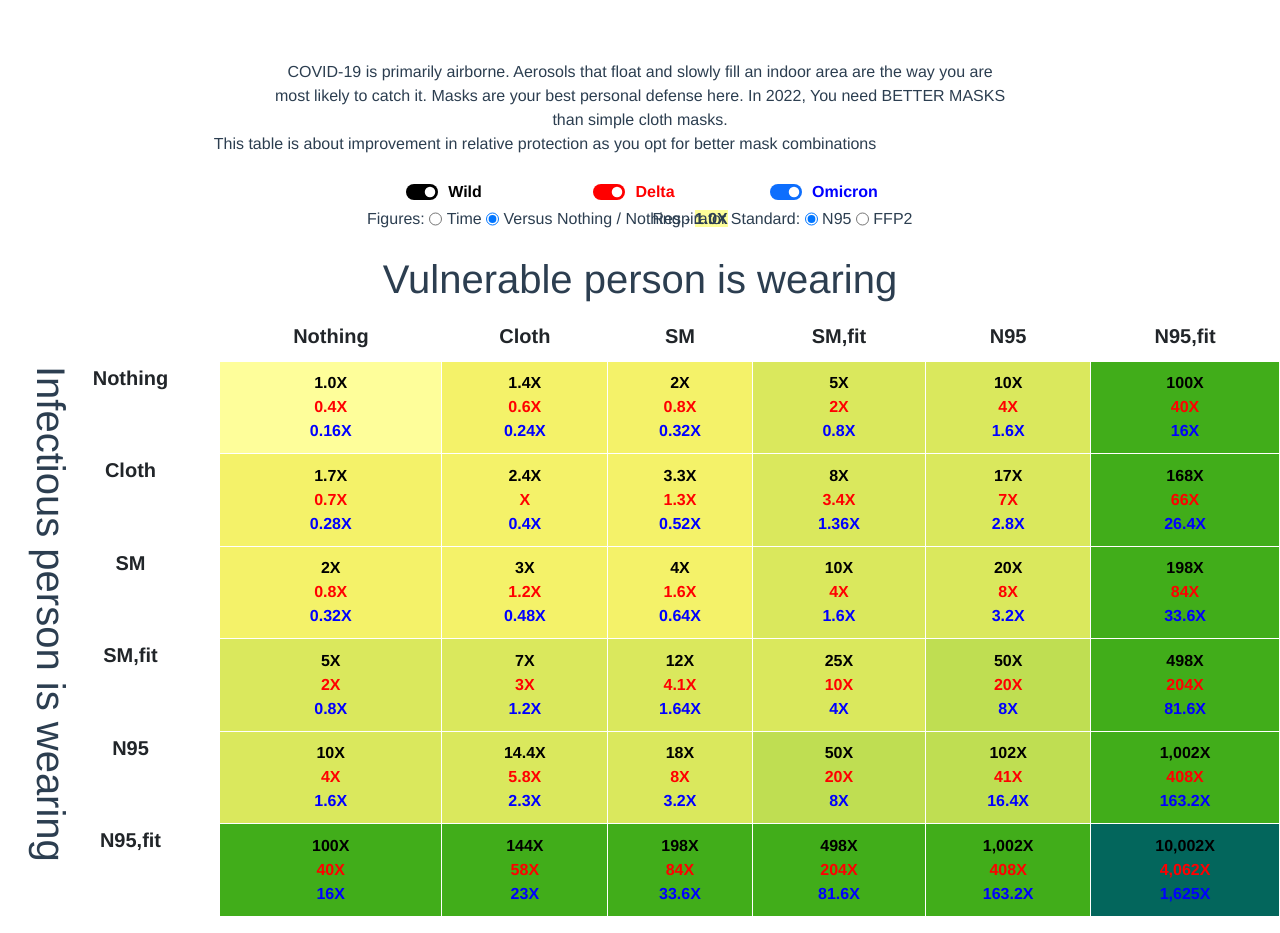
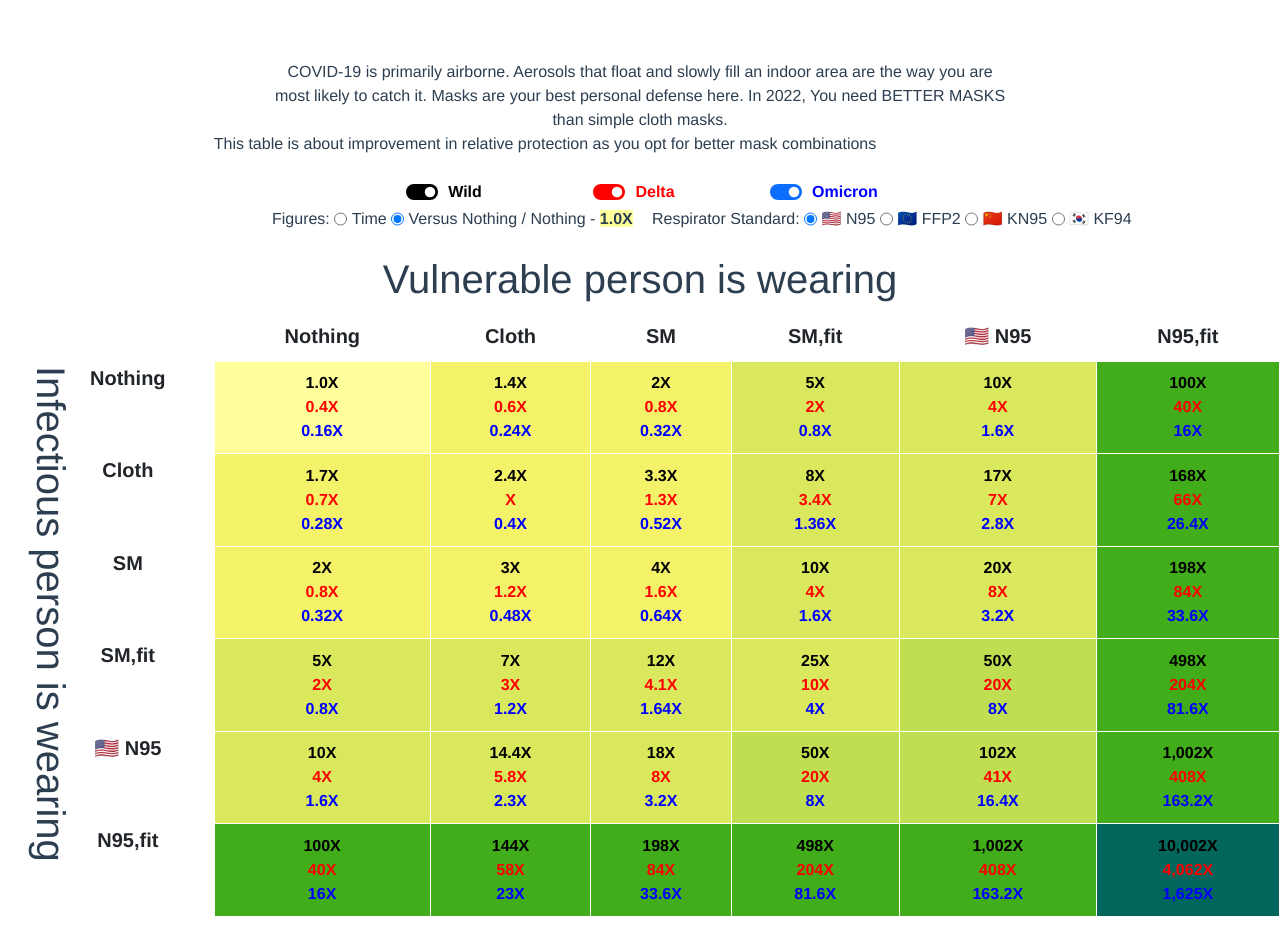
Before and after one commit to its-airborne/bettermasks, a Vue app: page / in a window 1280 px wide. Built offline with nearby package versions, Linux system fonts and the light colour scheme; the HTML template or start-up script is replaced by a standard one.

Commit message:
standards

```diff
--- a/src/App.vue
+++ b/src/App.vue
@@ -54,7 +54,7 @@
         </div>
       </div>
       <div class="row" dir="ltr">
-        <div class="col-sm-3"></div>
+        <div class="col-sm-2"></div>
         <div class="col-sm-3 well form-horizontal" :dir="direction">
           <div class="col-sm-2"></div>
           <div class="form-group" style="white-space:nowrap;">
@@ -74,8 +74,8 @@
             </div>
           </div>
         </div>
-        <div class="col-sm-3 well form-horizontal" :dir="direction">
-          <div class="col-sm-2"></div>
+        <div class="col-sm-1"></div>
+        <div class="col-sm-4 well form-horizontal" :dir="direction">
           <div class="form-group" style="white-space:nowrap;">
             <div>
               <div class="btn-group" style="display:inline-flex;">
@@ -84,12 +84,22 @@
                 <input type="radio" id="n95" value="N95" v-model="std"
                     v-on:click="headers = ['Nothing', 'Cloth', 'SM', 'SM,fit', 'N95', 'N95,fit']">
                 &nbsp;
-                <label for="n95">N95</label>
+                <label for="n95">🇺🇸 N95</label>
                 &nbsp;
                 <input type="radio" id="ffp2" value="FFP2" v-model="std"
                     v-on:click="headers = ['Nothing', 'Cloth', 'SM', 'SM,fit', 'FFP2', 'FFP2,fit']">
                 &nbsp;
-                <label for="ffp2">FFP2</label>
+                <label for="ffp2">🇪🇺 FFP2</label>
+                &nbsp;
+                <input type="radio" id="kn95" value="KN95" v-model="std"
+                    v-on:click="headers = ['Nothing', 'Cloth', 'SM', 'SM,fit', 'KN95', 'KN95,fit']">
+                &nbsp;
+                <label for="kn95">🇨🇳 KN95</label>
+                &nbsp;
+                <input type="radio" id="kf94" value="FK94" v-model="std"
+                    v-on:click="headers = ['Nothing', 'Cloth', 'SM', 'SM,fit', 'KF94', 'KF94,fit']">
+                &nbsp;
+                <label for="kf94">🇰🇷 KF94</label>
               </div>
             </div>
           </div>
@@ -170,7 +180,7 @@ export default {
   data() {
     return {
       dataHeaders: ['Nothing', 'Cloth', 'SM', 'SM,fit', 'N95', 'N95,fit'],
-      headers: ['Nothing', 'Cloth', 'SM', 'SM,fit', 'N95', 'N95,fit'],
+      headers: ['Nothing', 'Cloth', 'SM', 'SM,fit', '🇺🇸 N95', 'N95,fit'],
       checkWild: true,
       checkDelta: true,
       checkOmicron: true,
--- a/src/locales/ar.json
+++ b/src/locales/ar.json
@@ -12,6 +12,8 @@
   "SM,fit": "كمامة طبية مناسبة",
   "N95,fit": "N95 مناسبة",
   "FFP2,fit": "FFP2 مناسبة",
+  "KF94,fit": "KF94 مناسبة",
+  "KN95,fit": "KN95 مناسبة",
   "hours": "ساعات",
   "mins": "دقائق",
   "seconds": "ثواني",
```
